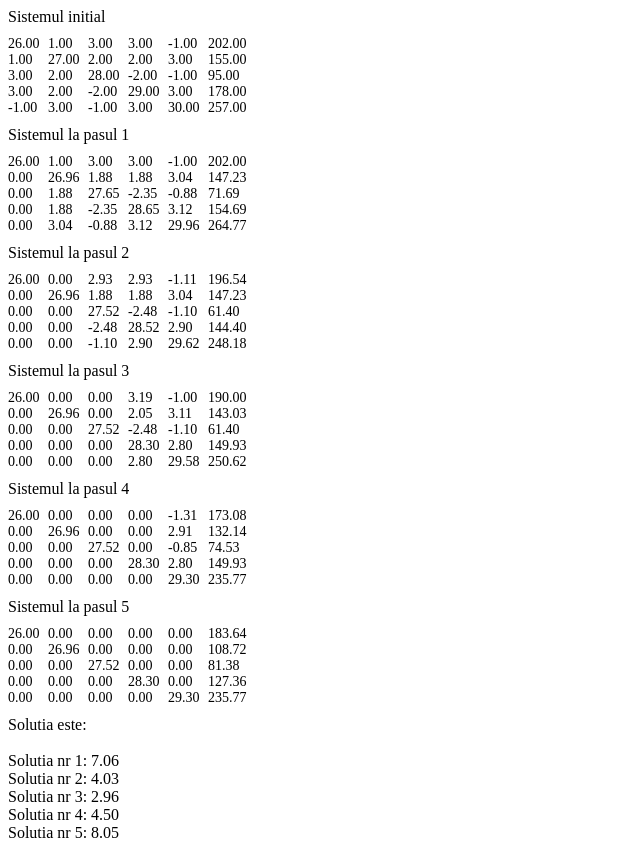
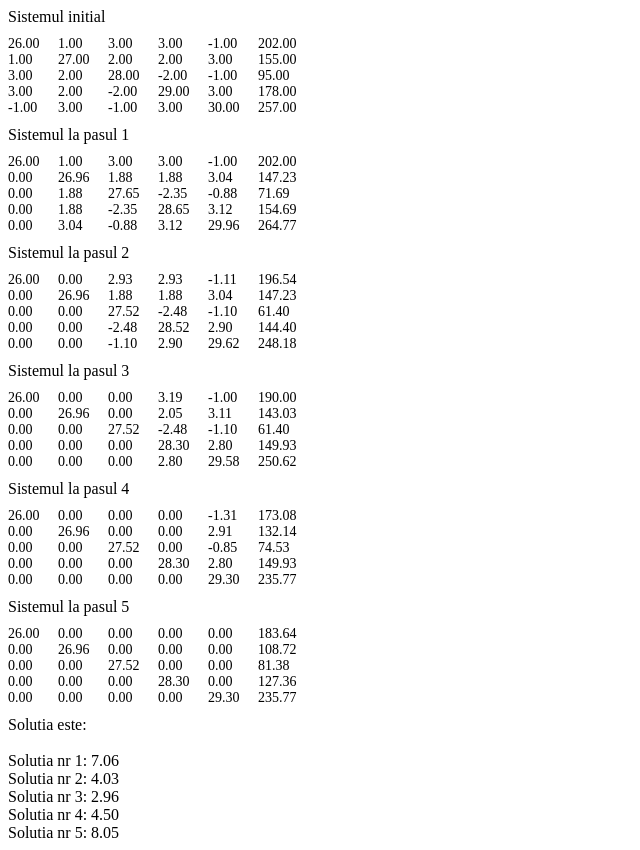
Before and after one commit to vovodstanislava/AN, a plain HTML site: page lab2/gauss.html in a window 1280 px wide. Shown: the whole page, without its empty margins (0-640 px from the left). Drawn offline with Linux system fonts and the light colour scheme.

Commit message:
refactor Gauss method

```diff
--- a/lab2/gauss.html
+++ b/lab2/gauss.html
@@ -9,7 +9,7 @@
         }
         .matrix div {
             display: grid;
-            grid-template-columns: repeat(6, 40px);
+            grid-template-columns: repeat(6, 50px);
             font-size: 14px;
         }
     </style>
```
